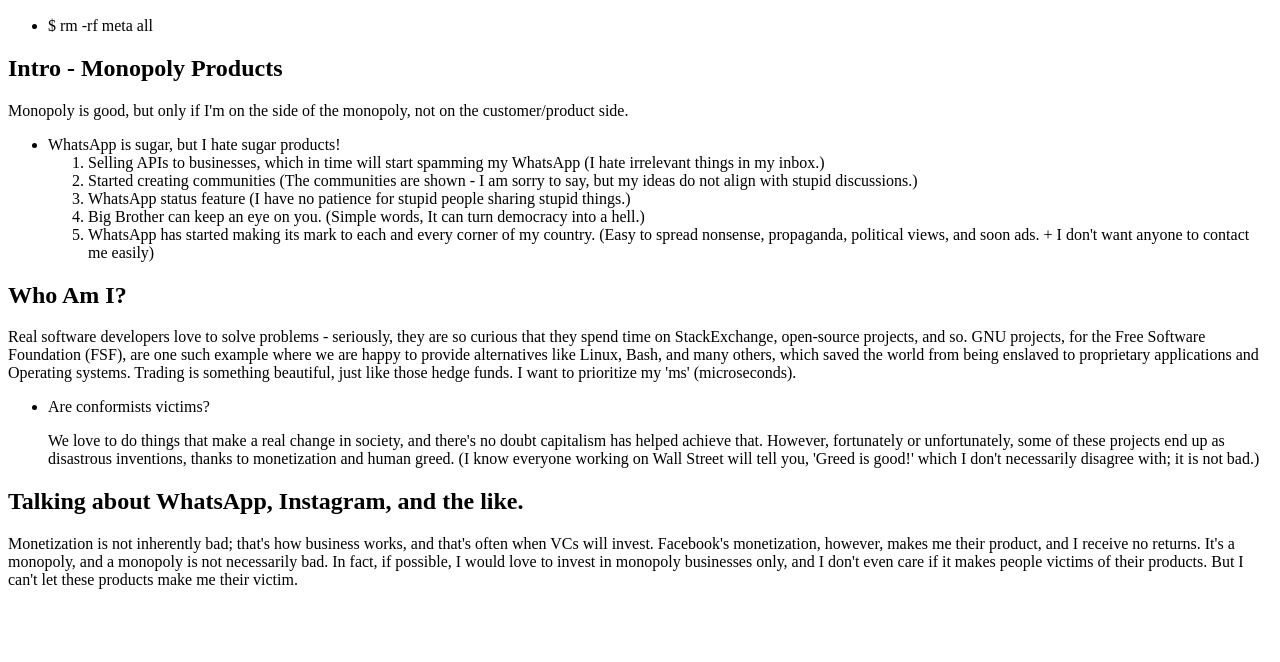
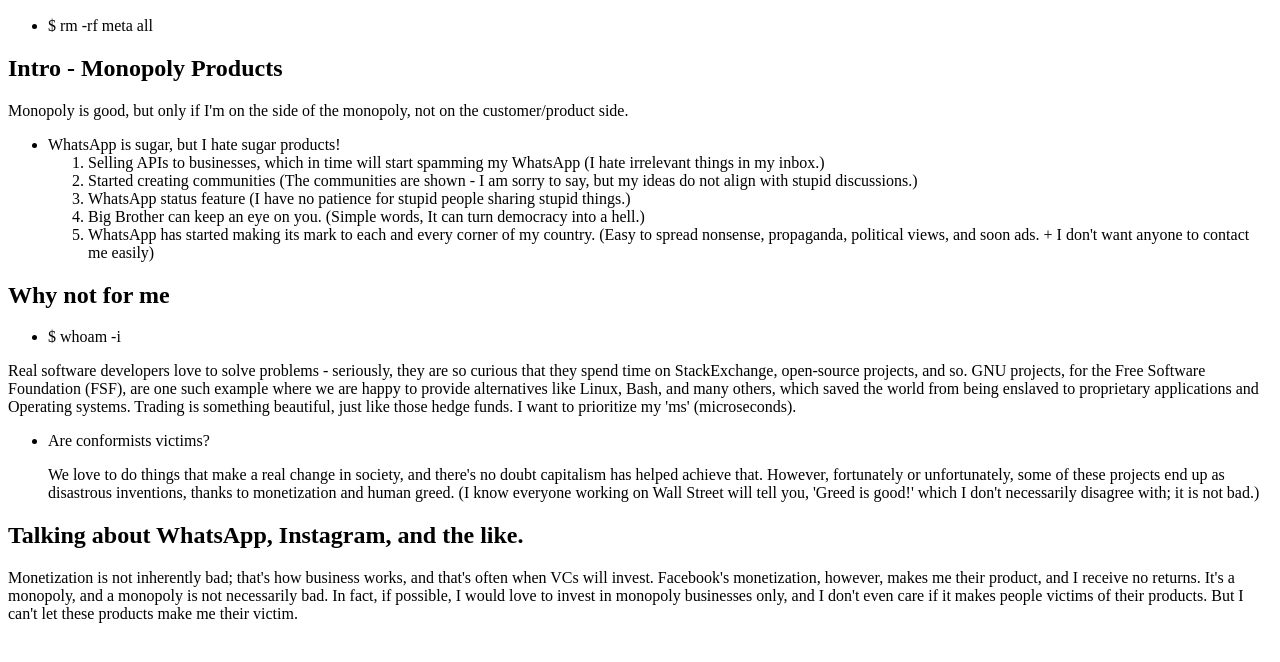
Before and after one commit to 1darshanpatil/blog, a plain HTML site: page rmrfmetame.html in a window 1280 px wide. Shown: the part 110-772 px from the top of the page. Drawn offline with Linux system fonts and the light colour scheme.

Commit message:
Update rmrfmetame.html

```diff
--- a/rmrfmetame.html
+++ b/rmrfmetame.html
@@ -28,7 +28,12 @@
         </li>
     </ul>
 
-    <h2>Who Am I?</h2>
+    <h2>Why not for me</h2>
+    <ul>
+        <li>$ whoam -i</li>
+    </ul>
+
+
     <p>Real software developers love to solve problems - seriously, they are so curious that they spend time on StackExchange, open-source projects, and so. GNU projects, for the Free Software Foundation (FSF), are one such example where we are happy to provide alternatives like Linux, Bash, and many others, which saved the world from being enslaved to proprietary applications and Operating systems. Trading is something beautiful, just like those hedge funds. I want to prioritize my 'ms' (microseconds).</p>
     <ul>
         <li>Are conformists victims?</li>
```
